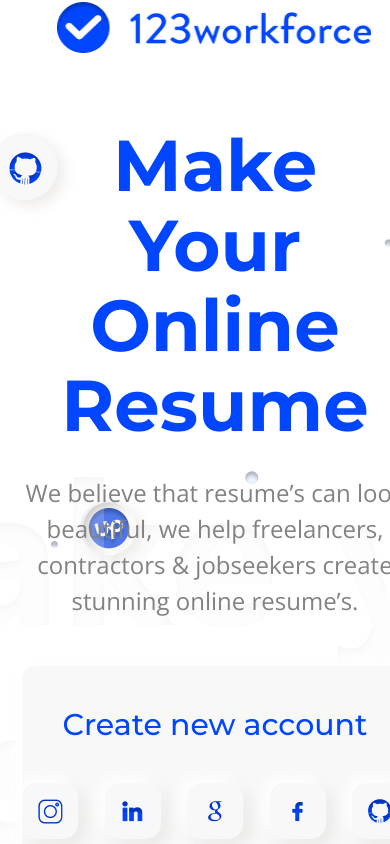
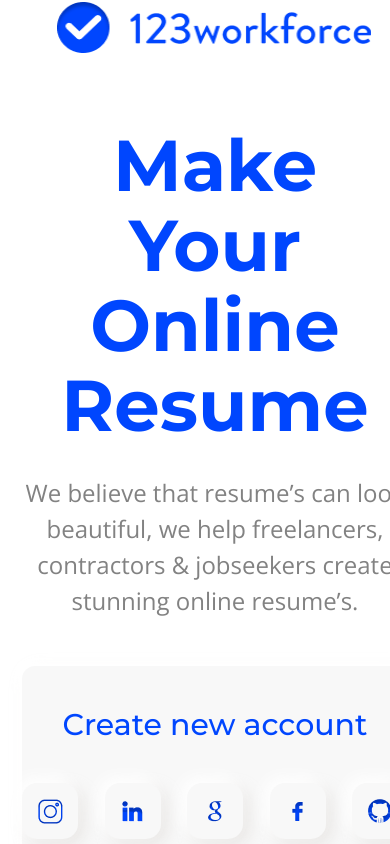
Before and after one commit to lewiz17/eaplandings, a Vue app: page / in a window 390 px wide. Shown: the top 844 px of the page. Built offline with nearby package versions, Linux system fonts and the light colour scheme.

Commit message:
adjust mobile and tab versions

```diff
--- a/src/App.vue
+++ b/src/App.vue
@@ -61,6 +61,7 @@
       @media screen and (max-width: 769px) {
         background-color: #fff;
         background-image: url('./assets/icons/bg-landing-tablet.png');
+        background-position: bottom;
       }
     }
 
--- a/src/components/SliderSection.vue
+++ b/src/components/SliderSection.vue
@@ -171,7 +171,7 @@
 
     .nav-slider{
       max-width: 162px;
-      top: 50px;
+      top: 25%;
       right: 45px;
       left: auto;
 
```
